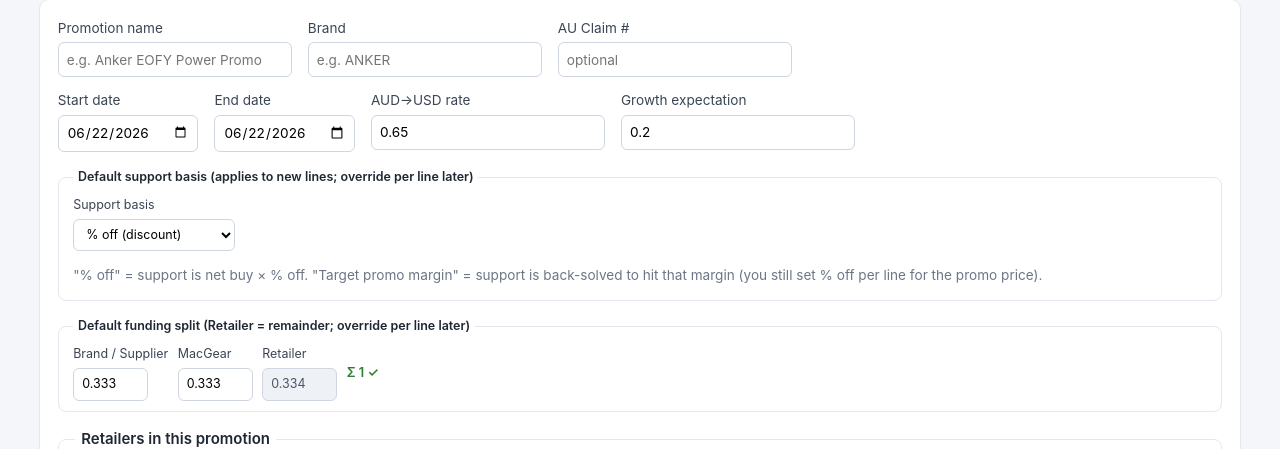
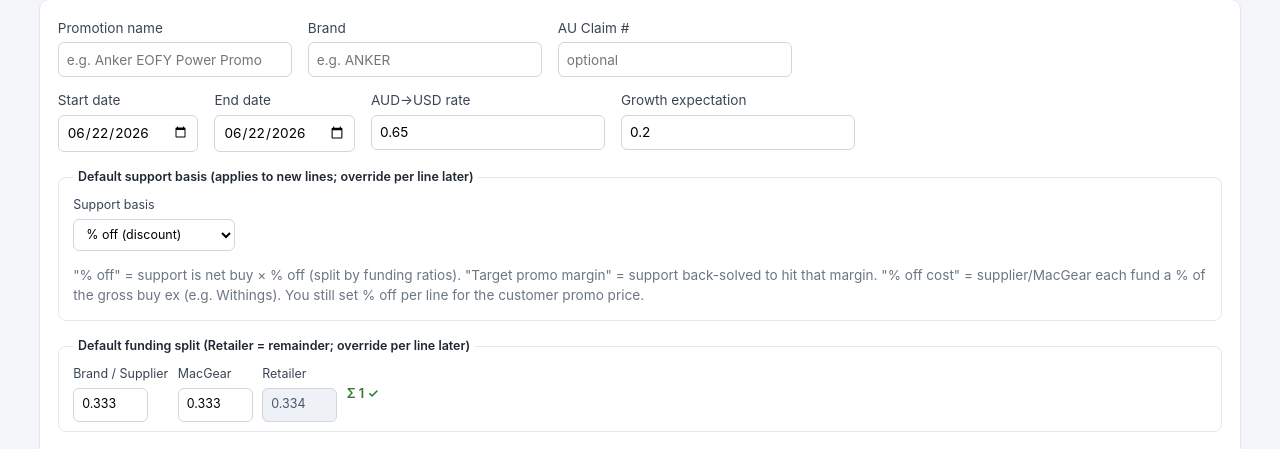
Before and after one commit to Aaron-Steel/Vendor-credit-claims, a FastAPI app: page /promo/new in a window 1280 px wide. Shown: the part 133-582 px from the top of the page. Run offline with FastAPI, Linux system fonts and the light colour scheme; data that the repository does not hold is empty.

Commit message:
Add '% off cost (COGS)' support basis (e.g. Withings)
Third per-line support method: supplier and MacGear each fund a % of the gross
buy ex (rebate not applied), entered as Supplier/MacGear % off cost. Promo-level
defaults + per-line override, like the other bases. Adds cogs_supplier_pct/
cogs_mg_pct to line + promo-default columns (additive migration), calc branch,
UI in new/edit/add forms with a marker, and a test reproducing the Withings
sample (JB 17.5%; Harvey Norman 12.5%+8%).

Co-Authored-By: Claude Opus 4.8 (1M context) <noreply@anthropic.com>

```diff
--- a/app/db.py
+++ b/app/db.py
@@ -25,9 +25,13 @@ class Base(DeclarativeBase):
 _ADDED_COLUMNS = {
     "line_items": {"actual_sales": "FLOAT",
                    "support_basis": "VARCHAR",
-                   "target_margin": "FLOAT"},
+                   "target_margin": "FLOAT",
+                   "cogs_supplier_pct": "FLOAT",
+                   "cogs_mg_pct": "FLOAT"},
     "promotions": {"support_basis_default": "VARCHAR",
-                   "target_margin_default": "FLOAT"},
+                   "target_margin_default": "FLOAT",
+                   "cogs_supplier_pct_default": "FLOAT",
+                   "cogs_mg_pct_default": "FLOAT"},
 }
 
 
--- a/app/main.py
+++ b/app/main.py
@@ -136,6 +136,8 @@ async def create_promo(request: Request, db: Session = Depends(get_db)):
         return RedirectResponse("/promo/new?err=split", status_code=303)
     supplier, mg, retailer = split
     tgt_default = _parse_float(form.get("target_margin_default"))
+    csp_default = _parse_float(form.get("cogs_supplier_pct_default"))
+    cmp_default = _parse_float(form.get("cogs_mg_pct_default"))
     promo = Promotion(
         claim_number=form.get("claim_number", "").strip(),
         name=form.get("name", "").strip(),
@@ -149,6 +151,8 @@ async def create_promo(request: Request, db: Session = Depends(get_db)):
         growth_default=_parse_float(form.get("growth_default")) or 0.0,
         support_basis_default=form.get("support_basis_default") or "pct_off",
         target_margin_default=(tgt_default / 100.0) if tgt_default is not None else None,
+        cogs_supplier_pct_default=(csp_default / 100.0) if csp_default is not None else None,
+        cogs_mg_pct_default=(cmp_default / 100.0) if cmp_default is not None else None,
         notes=form.get("notes", "").strip(),
     )
     db.add(promo)
@@ -196,10 +200,17 @@ async def add_line(pr_id: int, request: Request, db: Session = Depends(get_db)):
     code = form.get("product_code", "").strip()
     prod = db.scalar(select(Product).where(Product.code == code)) if code else None
     # support basis: form value, else the promo's default
-    basis = form.get("support_basis") or pr.promotion.support_basis_default or "pct_off"
+    promo = pr.promotion
+    basis = form.get("support_basis") or promo.support_basis_default or "pct_off"
     tgt = _parse_float(form.get("target_margin"))
     target_margin = (tgt / 100.0) if tgt is not None else (
-        pr.promotion.target_margin_default if basis == "margin" else None)
+        promo.target_margin_default if basis == "margin" else None)
+    csp = _parse_float(form.get("cogs_supplier_pct"))
+    cmp = _parse_float(form.get("cogs_mg_pct"))
+    cogs_supplier_pct = (csp / 100.0) if csp is not None else (
+        promo.cogs_supplier_pct_default if basis == "cogs" else None)
+    cogs_mg_pct = (cmp / 100.0) if cmp is not None else (
+        promo.cogs_mg_pct_default if basis == "cogs" else None)
     line = LineItem(
         promo_retailer_id=pr_id,
         product_code=code,
@@ -211,6 +222,8 @@ async def add_line(pr_id: int, request: Request, db: Session = Depends(get_db)):
         actual_sales=_parse_float(form.get("actual_sales")),
         support_basis=basis,
         target_margin=target_margin,
+        cogs_supplier_pct=cogs_supplier_pct,
+        cogs_mg_pct=cogs_mg_pct,
     )
     db.add(line)
     db.commit()
@@ -249,6 +262,8 @@ async def copy_lines(pr_id: int, request: Request, db: Session = Depends(get_db)
             avg_6wk=None,
             support_basis=src.support_basis,
             target_margin=src.target_margin,
+            cogs_supplier_pct=src.cogs_supplier_pct,
+            cogs_mg_pct=src.cogs_mg_pct,
             ratio_supplier=src.ratio_supplier,
             ratio_mg=src.ratio_mg,
             ratio_retailer=src.ratio_retailer,
@@ -287,6 +302,10 @@ async def edit_line(line_id: int, request: Request, db: Session = Depends(get_db
     line.support_basis = form.get("support_basis") or "pct_off"
     tgt = _parse_float(form.get("target_margin"))
     line.target_margin = (tgt / 100.0) if tgt is not None else None
+    csp = _parse_float(form.get("cogs_supplier_pct"))
+    cmp = _parse_float(form.get("cogs_mg_pct"))
+    line.cogs_supplier_pct = (csp / 100.0) if csp is not None else None
+    line.cogs_mg_pct = (cmp / 100.0) if cmp is not None else None
     db.commit()
     return RedirectResponse(f"/promo/{promo_id}", status_code=303)
 
@@ -452,6 +471,10 @@ async def update_details(promo_id: int, request: Request, db: Session = Depends(
         promo.support_basis_default = form.get("support_basis_default")
     tgt_default = _parse_float(form.get("target_margin_default"))
     promo.target_margin_default = (tgt_default / 100.0) if tgt_default is not None else None
+    csp_default = _parse_float(form.get("cogs_supplier_pct_default"))
+    promo.cogs_supplier_pct_default = (csp_default / 100.0) if csp_default is not None else None
+    cmp_default = _parse_float(form.get("cogs_mg_pct_default"))
+    promo.cogs_mg_pct_default = (cmp_default / 100.0) if cmp_default is not None else None
     db.commit()
     return RedirectResponse(f"/promo/{promo_id}", status_code=303)
 
--- a/app/service.py
+++ b/app/service.py
@@ -63,6 +63,8 @@ def _line_inputs(line: LineItem, pr: PromoRetailer, promo: Promotion) -> LineInp
         actual_sales=line.actual_sales,
         support_basis=line.support_basis or "pct_off",
         target_margin=line.target_margin,
+        cogs_supplier_pct=line.cogs_supplier_pct,
+        cogs_mg_pct=line.cogs_mg_pct,
     )
 
 
--- a/app/templates/help.html
+++ b/app/templates/help.html
@@ -55,6 +55,10 @@
         <li><em>Target promo margin</em> — you enter a target end-to-end promo margin and the support
           is <em>back-solved</em> to hit it (the % off still sets the customer promo price). Lines on
           this basis show a ⌖ marker next to their % off.</li>
+        <li><em>% off cost (COGS)</em> — used by some brands (e.g. Withings). The supplier and MacGear
+          each fund a percentage of the <em>gross buy ex</em> (the rebate is not applied). You enter a
+          <em>Supplier % off cost</em> and a <em>MacGear % off cost</em>; the funding ratios aren't used.
+          The % off still sets the customer promo price. Lines on this basis show a ⊘ marker.</li>
       </ul>
     </li>
     <li><strong>Funding split</strong> — each line uses the promo's default split unless you tick
--- a/app/templates/promo_new.html
+++ b/app/templates/promo_new.html
@@ -36,11 +36,16 @@
       <select name="support_basis_default" id="basis_default">
         <option value="pct_off">% off (discount)</option>
         <option value="margin">Target promo margin</option>
+        <option value="cogs">% off cost (COGS)</option>
       </select>
     </label>
     <label id="tgt_default_wrap">Target promo % <input type="number" step="any" name="target_margin_default" id="tgt_default" placeholder="e.g. 35" style="width:7em"></label>
-    <span class="hint">"% off" = support is net buy × % off. "Target promo margin" = support is
-      back-solved to hit that margin (you still set % off per line for the promo price).</span>
+    <label id="cogs_s_wrap">Supplier % off cost <input type="number" step="any" min="0" name="cogs_supplier_pct_default" id="cogs_s_default" placeholder="e.g. 17.5" style="width:7em"></label>
+    <label id="cogs_m_wrap">MacGear % off cost <input type="number" step="any" min="0" name="cogs_mg_pct_default" id="cogs_m_default" placeholder="e.g. 0" style="width:7em"></label>
+    <span class="hint">"% off" = support is net buy × % off (split by funding ratios).
+      "Target promo margin" = support back-solved to hit that margin.
+      "% off cost" = supplier/MacGear each fund a % of the gross buy ex (e.g. Withings).
+      You still set % off per line for the customer promo price.</span>
   </fieldset>
 
   <fieldset class="split-group wide">
@@ -88,10 +93,15 @@
   function syncDates() { end.min = start.value; }
   start.addEventListener('change', syncDates); syncDates();
 
-  // default support basis: show target-margin field only when "margin" is chosen
+  // default support basis: reveal the fields relevant to the chosen method
   const basis = document.getElementById('basis_default');
   const tgtWrap = document.getElementById('tgt_default_wrap');
-  function syncBasis() { tgtWrap.style.display = basis.value === 'margin' ? '' : 'none'; }
+  const cogsS = document.getElementById('cogs_s_wrap'), cogsM = document.getElementById('cogs_m_wrap');
+  function syncBasis() {
+    tgtWrap.style.display = basis.value === 'margin' ? '' : 'none';
+    cogsS.style.display = basis.value === 'cogs' ? '' : 'none';
+    cogsM.style.display = basis.value === 'cogs' ? '' : 'none';
+  }
   basis.addEventListener('change', syncBasis); syncBasis();
 
   // funding split: retailer = 1 - supplier - mg; block submit unless valid
```
Also changed, not shown: app/calc.py (+16 -1 lines), app/models.py (+6 -2 lines), app/templates/promo_detail.html (+35 -11 lines), tests/test_calc.py (+23 -0 lines).
